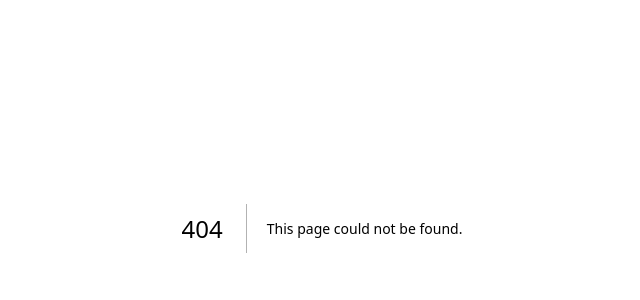
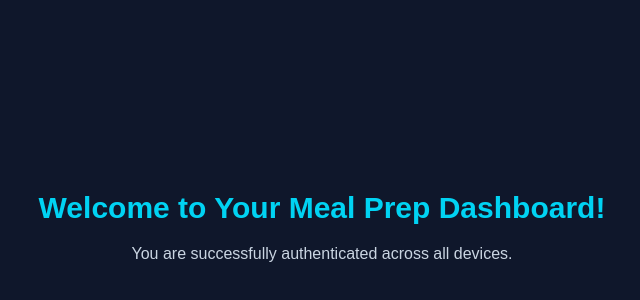
Before and after one commit to neuraldriveperformance/neural-drive-meals, a Next.js app: page /dashboard in a window 1280 px wide. Before the commit this address had no page. Shown: the part 172-472 px from the top of the page, without its empty margins (318-958 px from the left). Built offline with nearby package versions, Linux system fonts and the light colour scheme.

Commit message:
Add dashboard route

```diff
--- /dev/null
+++ b/app/dashboard/page.tsx
@@ -0,0 +1,8 @@
+export default function DashboardPage() {
+  return (
+    <main className="min-h-screen bg-slate-900 text-white p-8 flex flex-col items-center justify-center">
+      <h1 className="text-3xl font-bold text-cyan-400">Welcome to Your Meal Prep Dashboard!</h1>
+      <p className="mt-4 text-slate-300">You are successfully authenticated across all devices.</p>
+    </main>
+  );
+}
```
